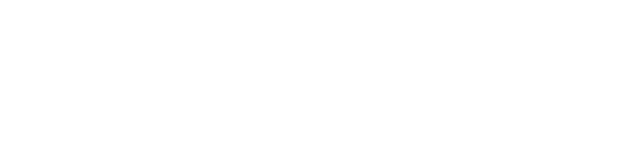
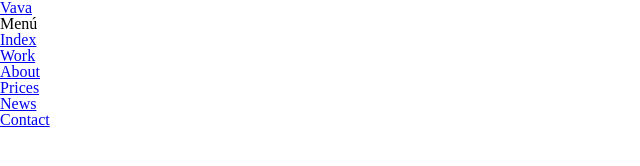
Before and after one commit to daurican/practica_final_precurso_david, a plain HTML site: page index.html in a window 1280 px wide. Shown: the whole page, without its empty margins (0-640 px from the left). Drawn offline with Linux system fonts and the light colour scheme.

Commit message:
estructura html semántica completa del header + ficha completa reset

```diff
--- a/css/reset.css
+++ b/css/reset.css
@@ -0,0 +1,135 @@
+/* http://meyerweb.com/eric/tools/css/reset/
+   v2.0 | 20110126
+   License: none (public domain)
+*/
+
+html,
+body,
+div,
+span,
+applet,
+object,
+iframe,
+h1,
+h2,
+h3,
+h4,
+h5,
+h6,
+p,
+blockquote,
+pre,
+a,
+abbr,
+acronym,
+address,
+big,
+cite,
+code,
+del,
+dfn,
+em,
+img,
+ins,
+kbd,
+q,
+s,
+samp,
+small,
+strike,
+strong,
+sub,
+sup,
+tt,
+var,
+b,
+u,
+i,
+center,
+dl,
+dt,
+dd,
+ol,
+ul,
+li,
+fieldset,
+form,
+label,
+legend,
+table,
+caption,
+tbody,
+tfoot,
+thead,
+tr,
+th,
+td,
+article,
+aside,
+canvas,
+details,
+embed,
+figure,
+figcaption,
+footer,
+header,
+hgroup,
+menu,
+nav,
+output,
+ruby,
+section,
+summary,
+time,
+mark,
+audio,
+video {
+    margin: 0;
+    padding: 0;
+    border: 0;
+    font-size: 100%;
+    font: inherit;
+    vertical-align: baseline;
+}
+
+/* HTML5 display-role reset for older browsers */
+article,
+aside,
+details,
+figcaption,
+figure,
+footer,
+header,
+hgroup,
+menu,
+nav,
+section {
+    display: block;
+}
+
+body {
+    line-height: 1;
+}
+
+ol,
+ul {
+    list-style: none;
+}
+
+blockquote,
+q {
+    quotes: none;
+}
+
+blockquote:before,
+blockquote:after,
+q:before,
+q:after {
+    content: '';
+    content: none;
+}
+
+table {
+    border-collapse: collapse;
+    border-spacing: 0;
+}
--- a/index.html
+++ b/index.html
@@ -9,6 +9,21 @@
 </head>
 
 <body>
+    <div class="wrapper"></div>
+    <header>
+        <nav class="container">
+            <a href="index.html">Vava</a>
+            <div id="btnMenu">Menú</div>
+            <ul class="menu">
+                <li><a href="index.html">Index</a></li>
+                <li><a href="#">Work</a></li>
+                <li><a href="about.html">About</a></li>
+                <li><a href="#">Prices</a></li>
+                <li><a href="#">News</a></li>
+                <li><a href="#">Contact</a></li>
+            </ul>
+        </nav>
+    </header>
 
 </body>
 
```
